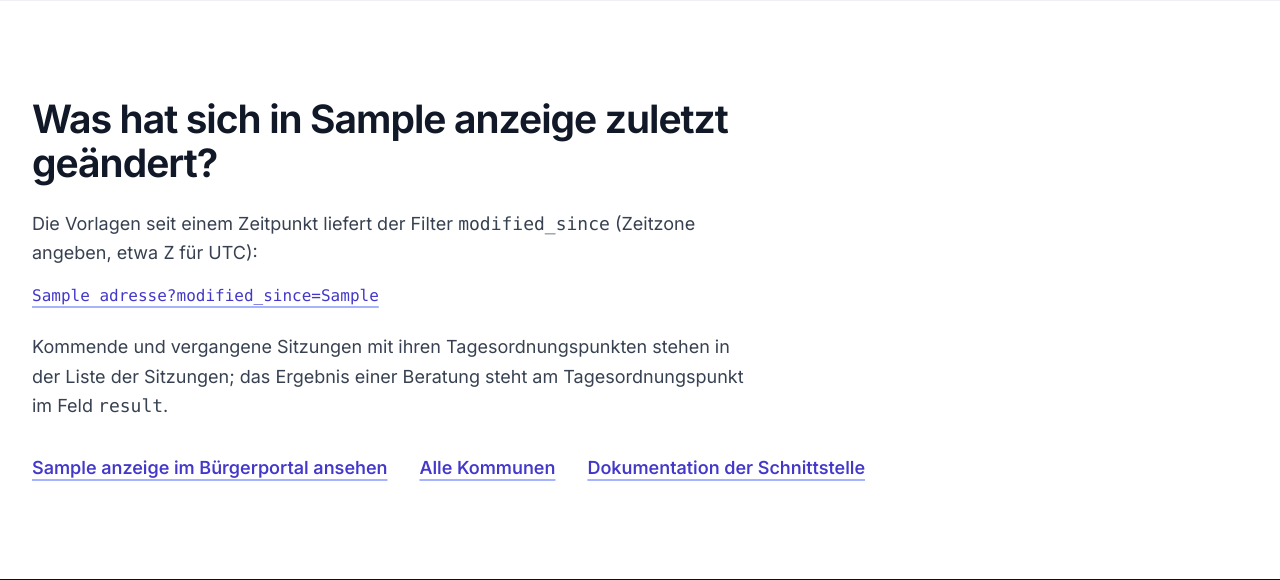
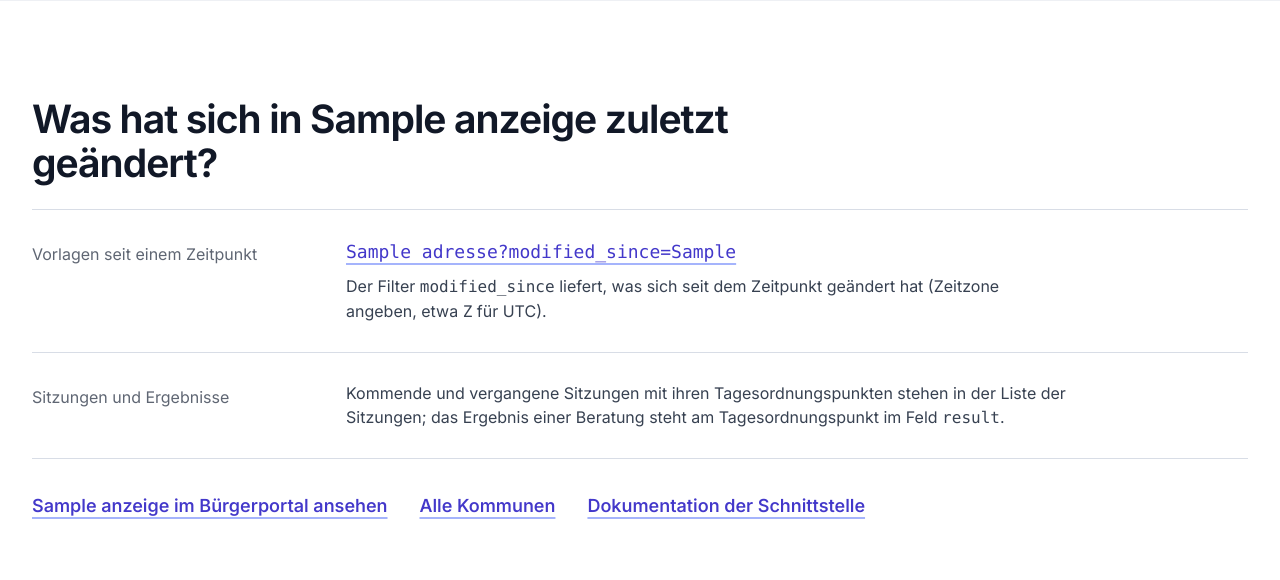
Before and after one commit to mandariOSS/marketing-website, a Django app: template templates/marketing/offene_daten_kommune.html in a window 1280 px wide. Shown: the part 1197-1777 px from the top of the page. Run offline with Django 5.2, Linux system fonts and the light colour scheme; the template is opened without the code that fills it: most values are stand-ins (such as "Sample title", 1, 10 or a date in 2020); style sheets or scripts are compiled from the project's sources; parts of the project's set-up code (start-up, migrations or seed data) failed here and were passed over.

Commit message:
Offene Daten: Schriftgröße aus der Skala, Abschnitte füllen die Rasterbreite

```diff
--- a/templates/marketing/offene_daten_kommune.html
+++ b/templates/marketing/offene_daten_kommune.html
@@ -5,7 +5,7 @@
 {% block meta_description %}Ratsinformationen von {{ kommune.anzeige }} als offene Daten nach OParl 1.1 bei mandari: die Adressen für Vorlagen, Sitzungen, Gremien und Personen, mit Beispiel.{% endblock %}
 
 {% block content %}
-{# Partitur: Kopf (Weiß) → Adressen dieser Kommune (Grau) → Beispiel und weitere Wege (Weiß). Jede Adresse steht als sichtbarer Text und als Link. #}
+{# Partitur: Kopf (Weiß) → Adressen dieser Kommune (Grau) → Beispiel und weitere Wege (Weiß). Jede Adresse steht als sichtbarer Text und als Link. Jeder Abschnitt füllt die Rasterbreite (scripts/check_fuellung.py). #}
 <section class="band-hell hero">
     <div class="wrap">
         <p class="text-base m-leise"><a class="textlink" href="{% url 'offene_daten' %}">Offene Daten</a></p>
@@ -58,13 +58,23 @@
         <div class="kopf kopf-dicht">
             <h2 class="t-h2 m-tinte">Was hat sich in {{ kommune.anzeige }} zuletzt geändert?</h2>
         </div>
-        {% if vorlagen %}
-        <p class="t-body m-text max-w-[45rem]">Die Vorlagen seit einem Zeitpunkt liefert der Filter <code class="font-mono">modified_since</code> (Zeitzone angeben, etwa <code class="font-mono">Z</code> für UTC):</p>
-        <p class="mt-4 font-mono text-base m-tinte break-all"><a class="textlink" href="{{ vorlagen.adresse }}?modified_since={{ beispiel_seit }}">{{ vorlagen.adresse }}?modified_since={{ beispiel_seit }}</a></p>
-        {% endif %}
-        <p class="mt-6 t-body m-text max-w-[45rem]">
-            Kommende und vergangene Sitzungen mit ihren Tagesordnungspunkten stehen in der Liste der Sitzungen; das Ergebnis einer Beratung steht am Tagesordnungspunkt im Feld <code class="font-mono">result</code>.
-        </p>
+        <dl class="border-b m-linie">
+            {% if vorlagen %}
+            <div class="grid gap-y-2 py-6 border-t m-linie lg:grid-cols-12 lg:gap-x-10 lg:py-7">
+                <dt class="text-base m-leise lg:col-span-3 lg:pt-1">Vorlagen seit einem Zeitpunkt</dt>
+                <dd class="min-w-0 lg:col-span-9">
+                    <p class="font-mono text-lg m-tinte break-all"><a class="textlink" href="{{ vorlagen.adresse }}?modified_since={{ beispiel_seit }}">{{ vorlagen.adresse }}?modified_since={{ beispiel_seit }}</a></p>
+                    <p class="mt-2 text-base m-text max-w-[45rem]">Der Filter <code class="font-mono">modified_since</code> liefert, was sich seit dem Zeitpunkt geändert hat (Zeitzone angeben, etwa <code class="font-mono">Z</code> für UTC).</p>
+                </dd>
+            </div>
+            {% endif %}
+            <div class="grid gap-y-2 py-6 border-t m-linie lg:grid-cols-12 lg:gap-x-10 lg:py-7">
+                <dt class="text-base m-leise lg:col-span-3 lg:pt-1">Sitzungen und Ergebnisse</dt>
+                <dd class="min-w-0 lg:col-span-9">
+                    <p class="text-base m-text max-w-[45rem]">Kommende und vergangene Sitzungen mit ihren Tagesordnungspunkten stehen in der Liste der Sitzungen; das Ergebnis einer Beratung steht am Tagesordnungspunkt im Feld <code class="font-mono">result</code>.</p>
+                </dd>
+            </div>
+        </dl>
         <p class="mt-8 flex flex-wrap gap-x-8 gap-y-2 t-body">
             {% if kommune.web %}<a class="textlink" href="{{ kommune.web }}">{{ kommune.anzeige }} im Bürgerportal ansehen</a>{% endif %}
             <a class="textlink" href="{% url 'offene_daten' %}">Alle Kommunen</a>
```
Also changed, not shown: templates/marketing/offene_daten.html (+11 -3 lines).
